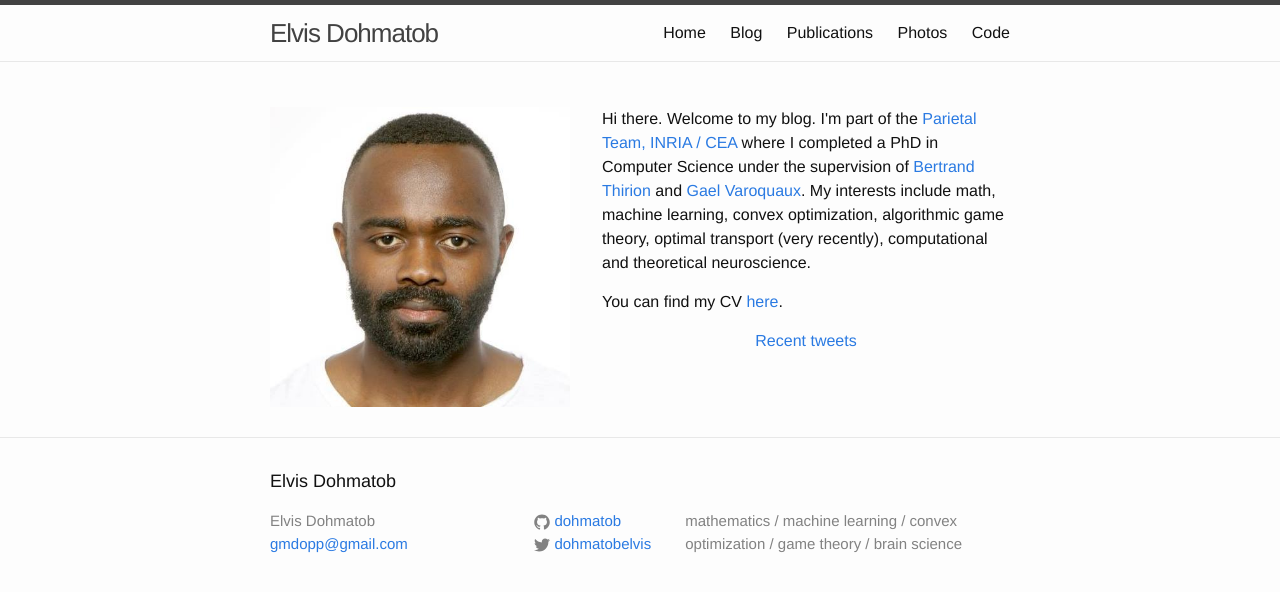
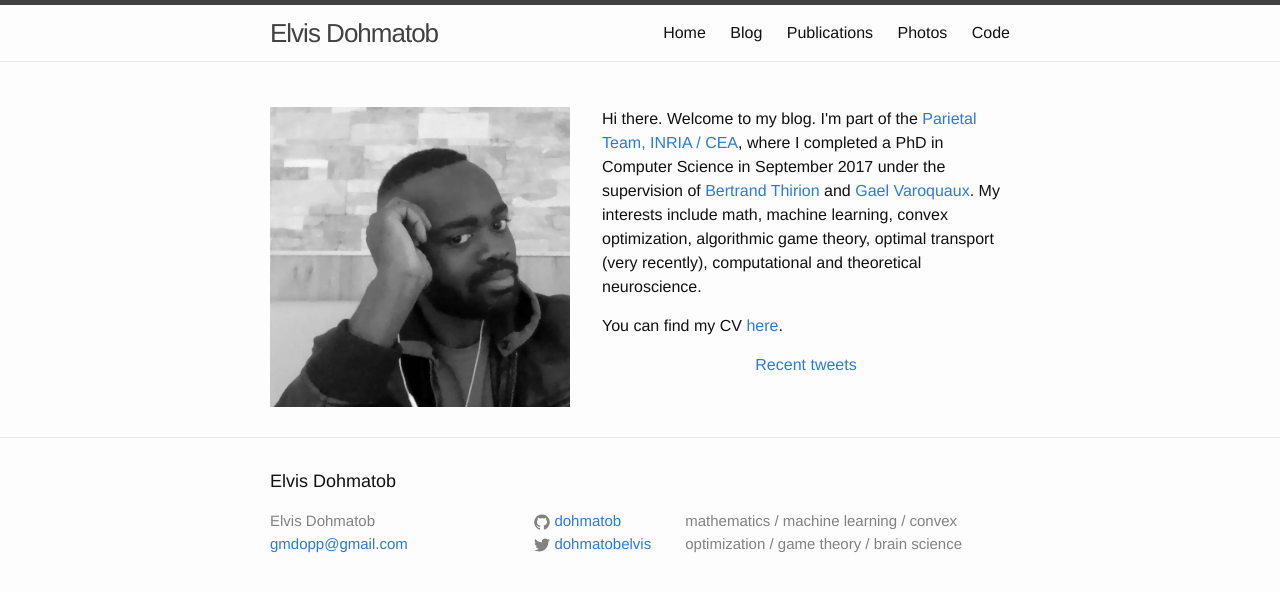
Before and after one commit to dohmatob/dohmatob.github.io, a Jekyll site: the page built from index.md, in a window 1280 px wide. Shown: the top 592 px of the page. Built offline with Jekyll 4.4.1, drawn with Linux system fonts in a browser that asks for light colours; comment, search, counter and statistics services are not loaded.

```diff
--- a/index.md
+++ b/index.md
@@ -8,8 +8,8 @@ order: 1
 
 <p>
 Hi there. Welcome to my blog. I'm part of the
-<a href="https://team.inria.fr/parietal/"> Parietal Team, INRIA / CEA</a> where I completed a PhD
-in Computer Science under the supervision of
+<a href="https://team.inria.fr/parietal/"> Parietal Team, INRIA / CEA</a>, where I completed a PhD
+in Computer Science in September 2017 under the supervision of
 <a href="https://team.inria.fr/parietal/bertrand-thirions-page/">Bertrand Thirion</a> and
 <a href="http://gael-varoquaux.info/">Gael Varoquaux</a>.
 My interests include math, machine learning,
```
Also changed, not shown: assets/photo.jpg, 3 other files.
